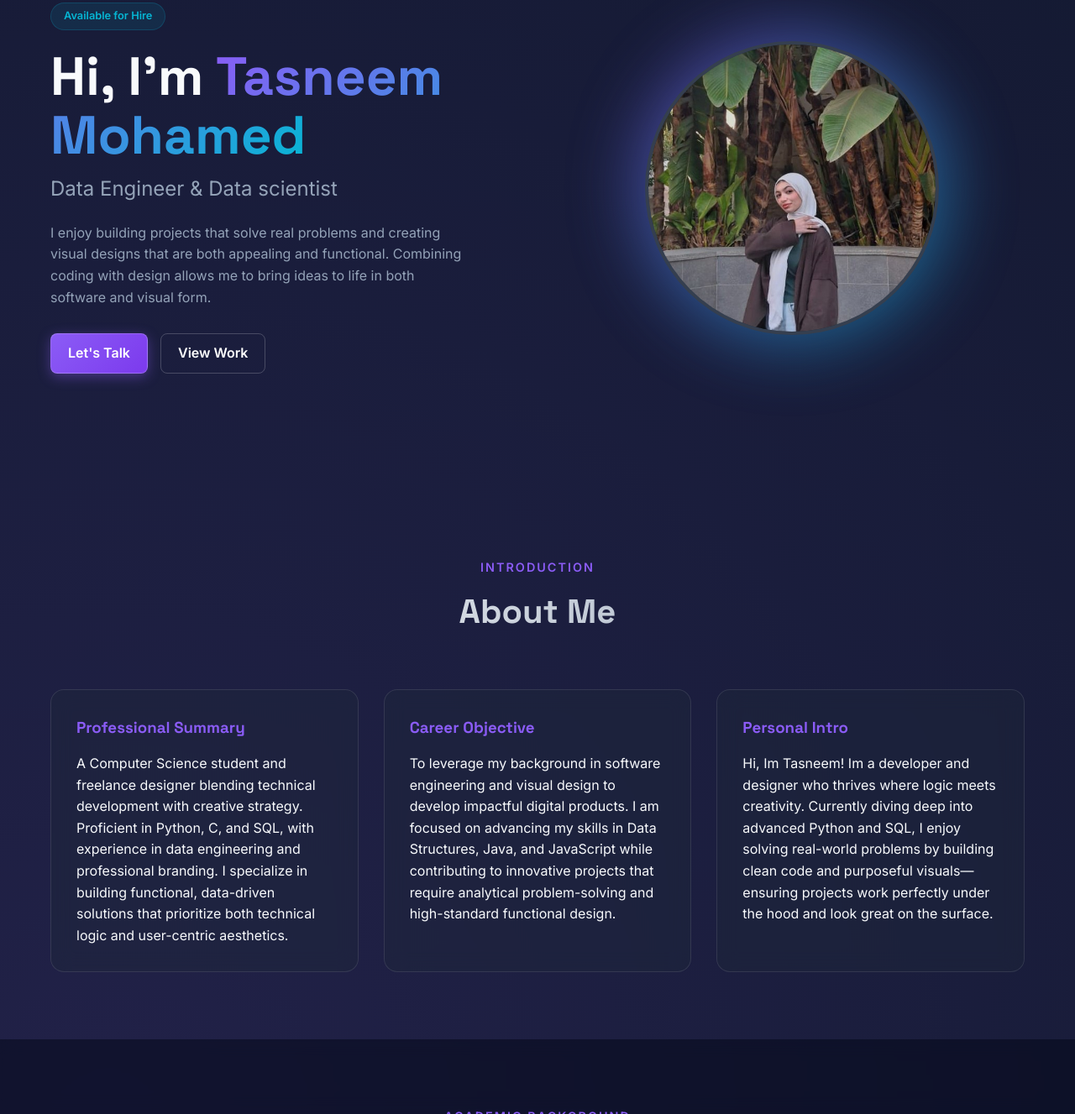
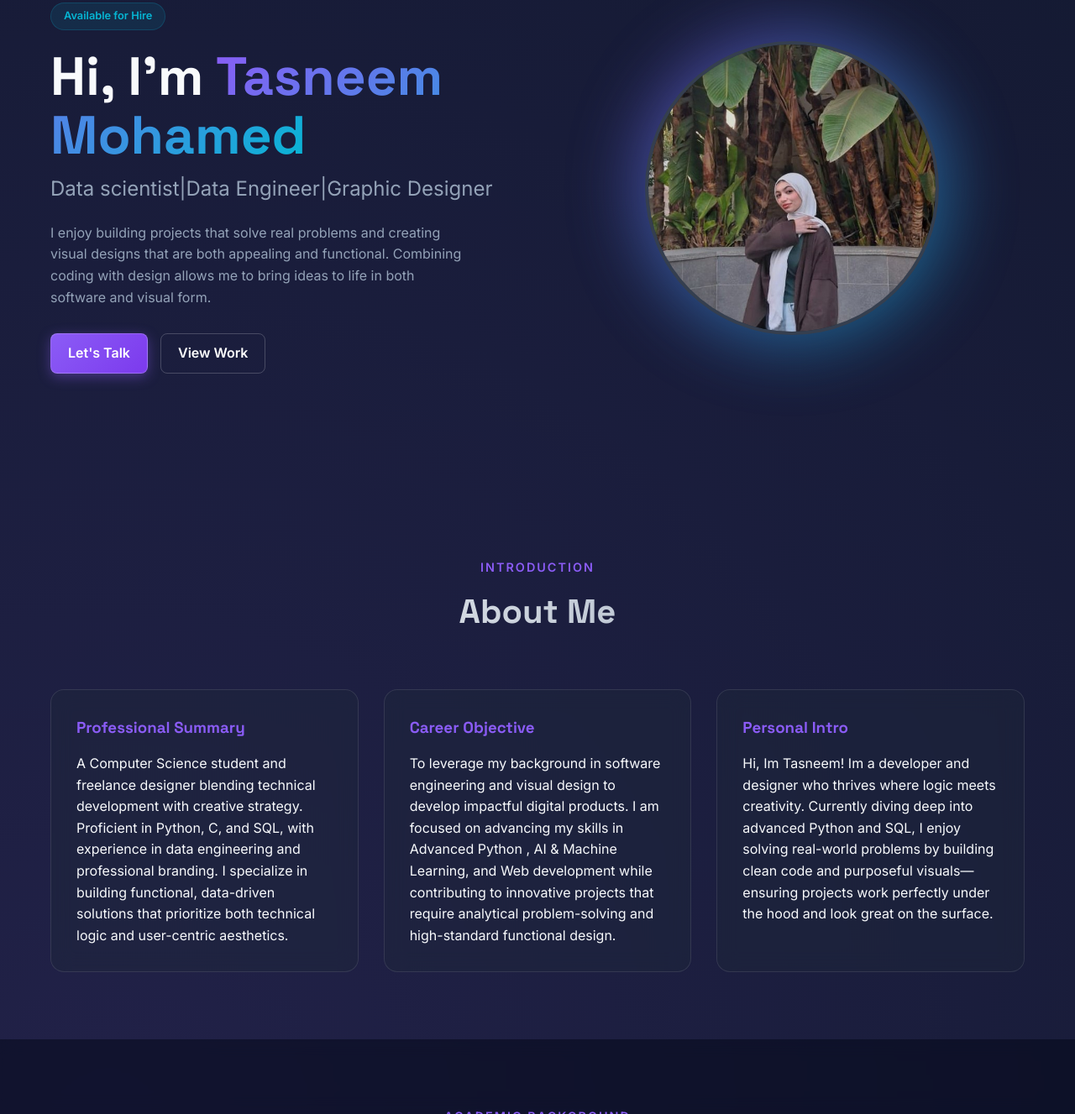
Before and after one commit to tasneem1117/portfolio, a plain HTML site: page index.html in a window 1280 px wide. Shown: the part 216-1543 px from the top of the page at 84% size. Drawn offline with Linux system fonts and the light colour scheme.

Commit message:
index.html

```diff
--- a/index.html
+++ b/index.html
@@ -35,7 +35,7 @@
             <div class="hero-content">
                 <span class="badge">Available for Hire</span>
                 <h1>Hi, I'm <span class="gradient-text">Tasneem Mohamed</span></h1>
-                <h2> Data Engineer & Data scientist</h2>
+                <h2>Data scientist|Data Engineer|Graphic Designer</h2>
                 <p class="hero-desc">
                     I enjoy building projects that solve real problems and creating visual designs that are both appealing and functional.
                     Combining coding with design allows me to bring ideas to life in both software and visual form.
@@ -70,7 +70,7 @@
                 </div>
                 <div class="about-card glass-card">
                     <h3>Career Objective</h3>
-                    <p>To leverage my background in software engineering and visual design to develop impactful digital products. I am focused on advancing my skills in Data Structures, Java, and JavaScript while contributing to innovative projects that require analytical problem-solving and high-standard functional design.</p>
+                    <p>To leverage my background in software engineering and visual design to develop impactful digital products. I am focused on advancing my skills in Advanced Python , AI & Machine Learning, and Web development  while contributing to innovative projects that require analytical problem-solving and high-standard functional design.</p>
                 </div>
                 <div class="about-card glass-card">
                     <h3>Personal Intro</h3>
```
